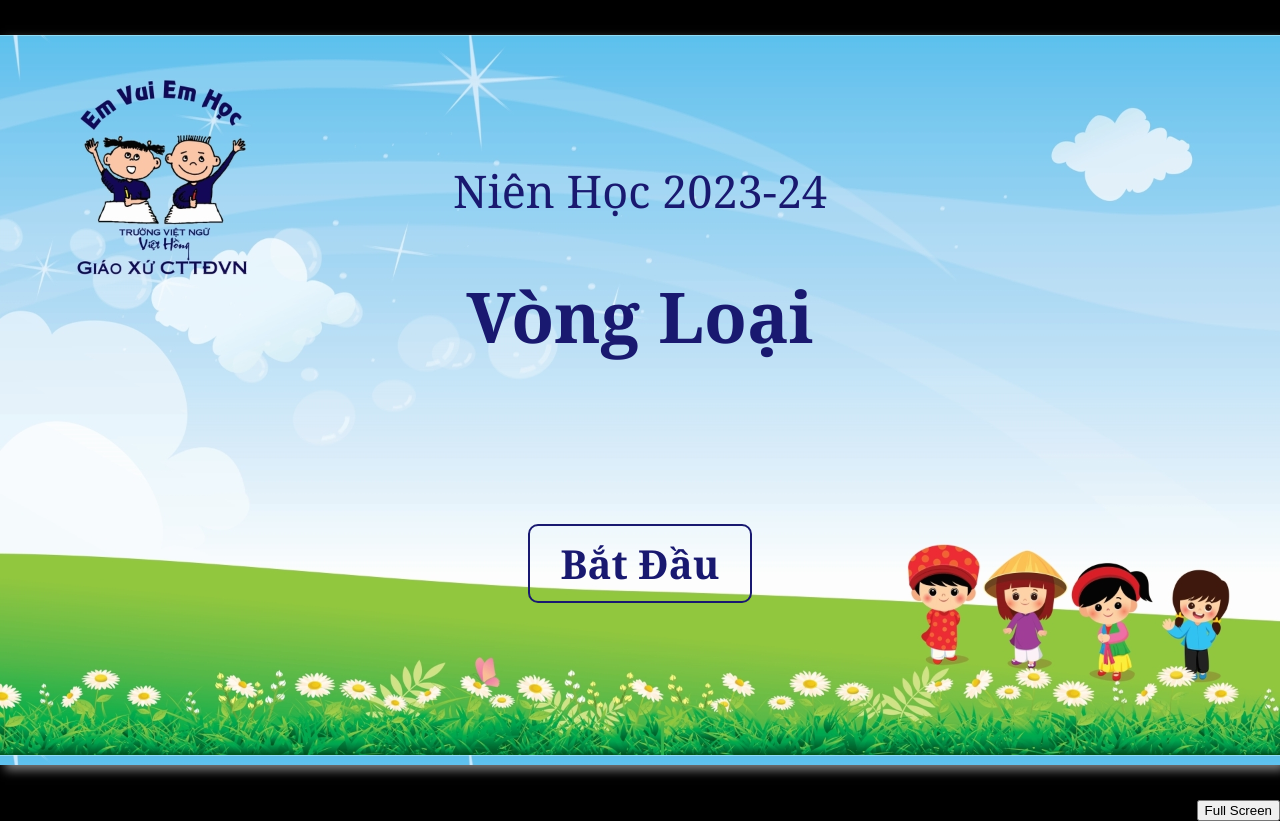
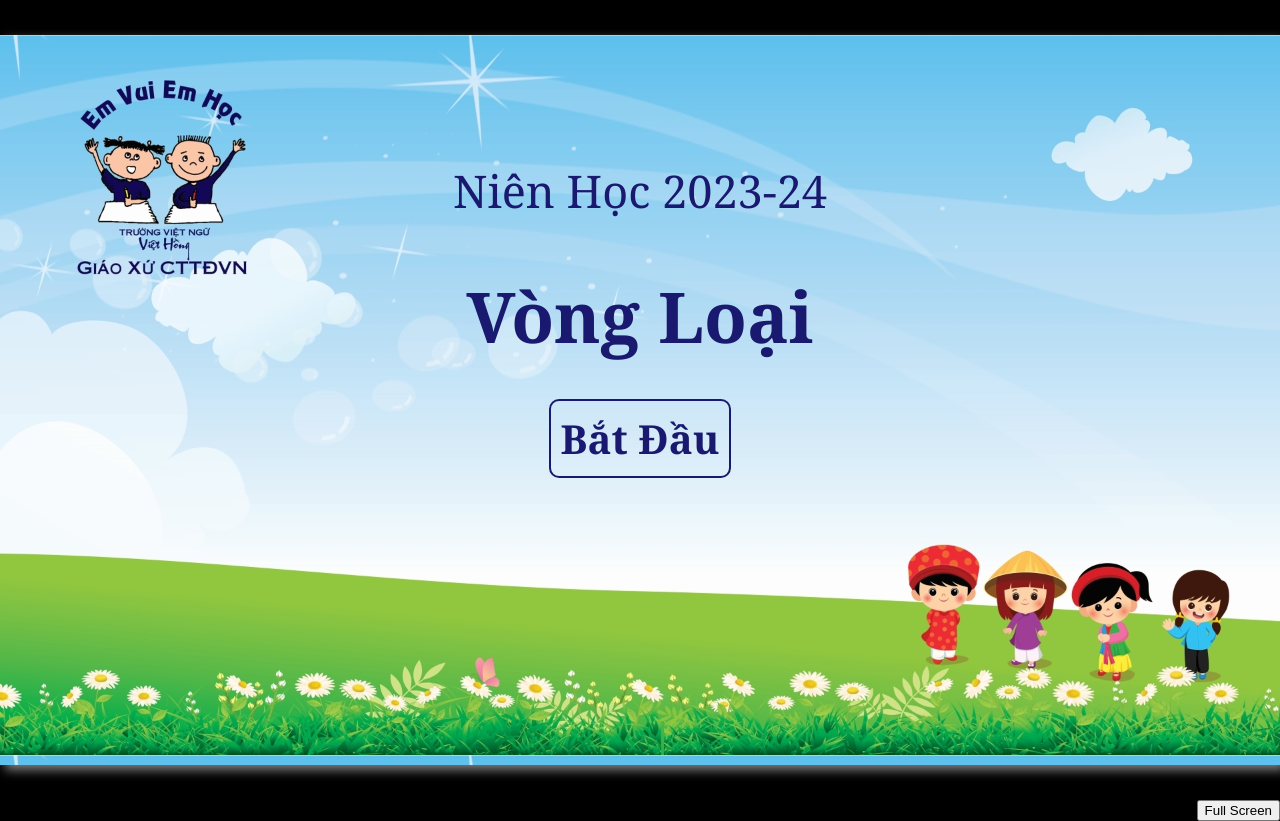
Before and after one commit to ankpham/vh-elimination-round, a React (Create React App) app: page / in a window 1280 px wide. Built offline with nearby package versions, Linux system fonts and the light colour scheme.

Commit message:
back-to-selection styling

```diff
--- a/src/style/style.css
+++ b/src/style/style.css
@@ -45,14 +45,11 @@ body {
 
 .link {
     color: midnightblue;
-    display: block;
-    text-align: center;
     width: 200px;
     text-decoration: none;
     border: midnightblue solid 2px;
     border-radius: 10px;
     padding: 10px;
-    margin: 5px;
     transition: border .1s;
 }
 
@@ -88,8 +85,10 @@ body {
 }
 
 .link.back-to-selection {
-    display: block;
-    float: left;
+    position: absolute;
+    left: 1vw;
+    bottom: 8vh;
+    padding: 2px;
     font-size: 23px;
 }
 
```
